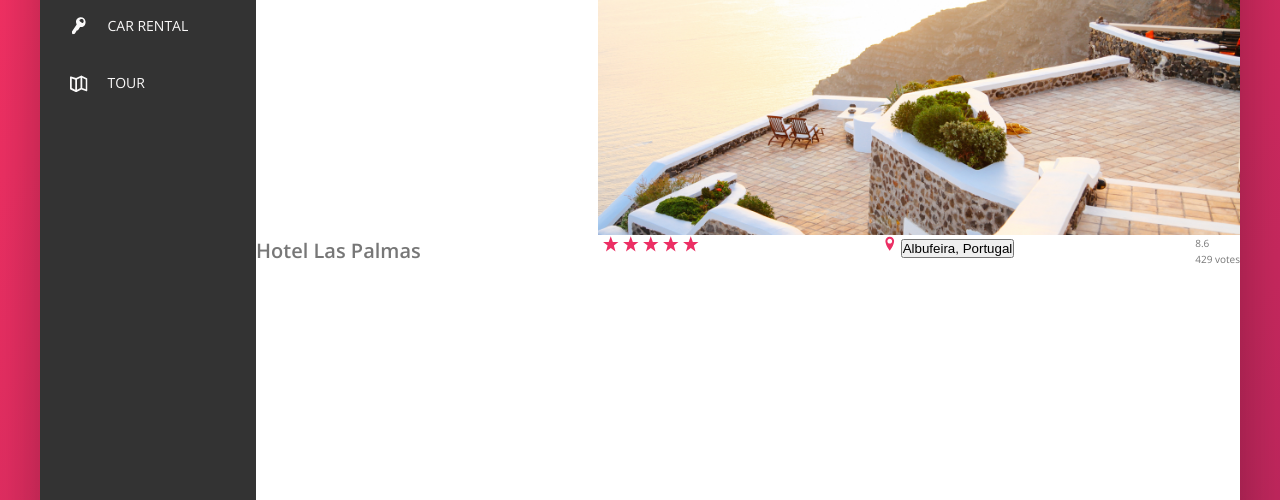
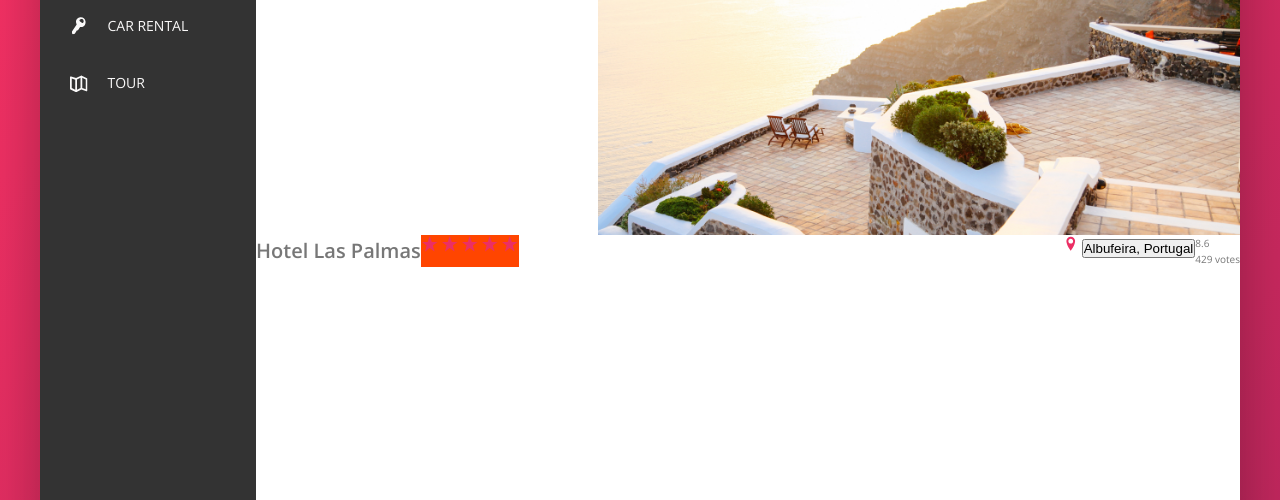
Before and after one commit to maitandat1507/hotel_theme_flex, a website: page index.html in a window 1280 px wide. Shown: the part 300-800 px from the top of the page. Drawn offline with nearby package versions, Linux system fonts and the light colour scheme.

Commit message:
amazing margin-right auto in flex

```diff
--- a/sass/_components.scss
+++ b/sass/_components.scss
@@ -217,11 +217,13 @@
 // HOTEL OVERVIEW
 .overview {
     display: flex;
-    justify-content: space-between;
 
     &__heading {}
 
-    &__stars {}
+    &__stars {
+        margin-right: auto;
+        background-color: orangered;
+    }
 
     &__icon-star,
     &__icon-location {
@@ -230,7 +232,9 @@
         fill: var(--color-primary);
     }
 
-    &__location {}
+    &__location {
+        // flex: 1;
+    }
 
     &__rating
 
```
Also changed, not shown: css/style.css.
